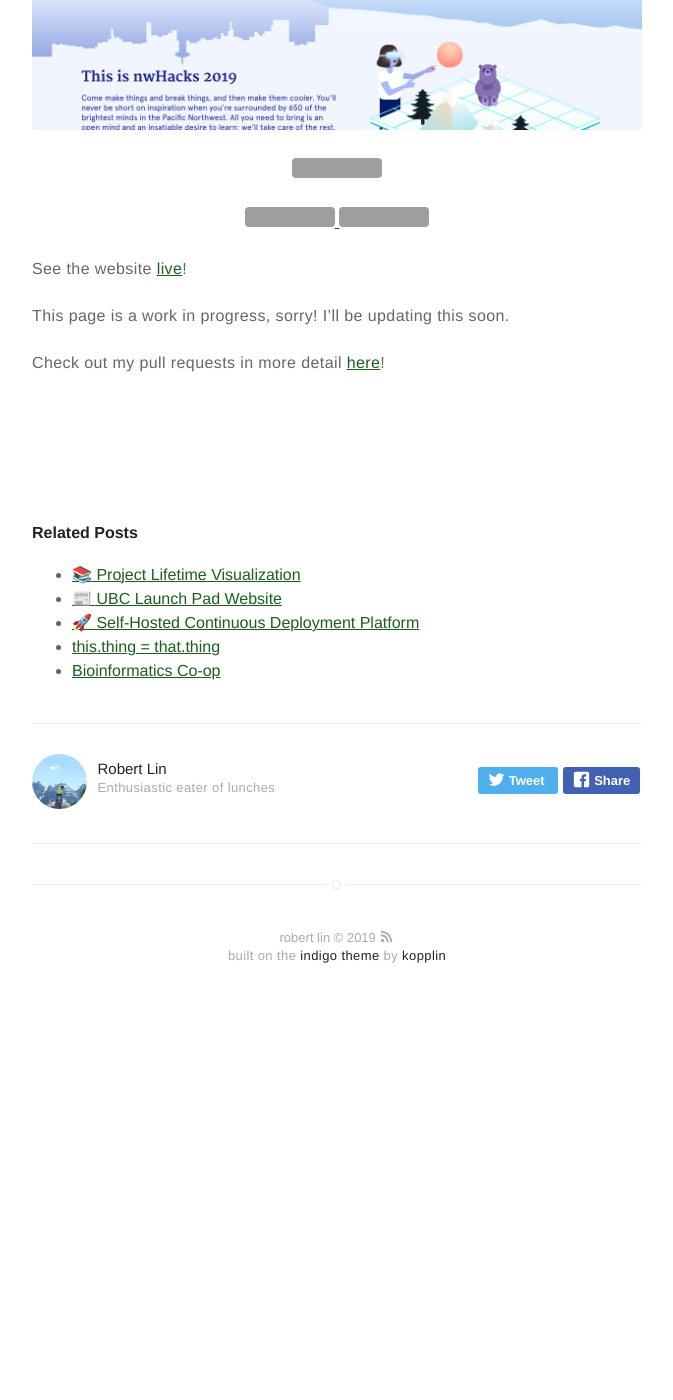
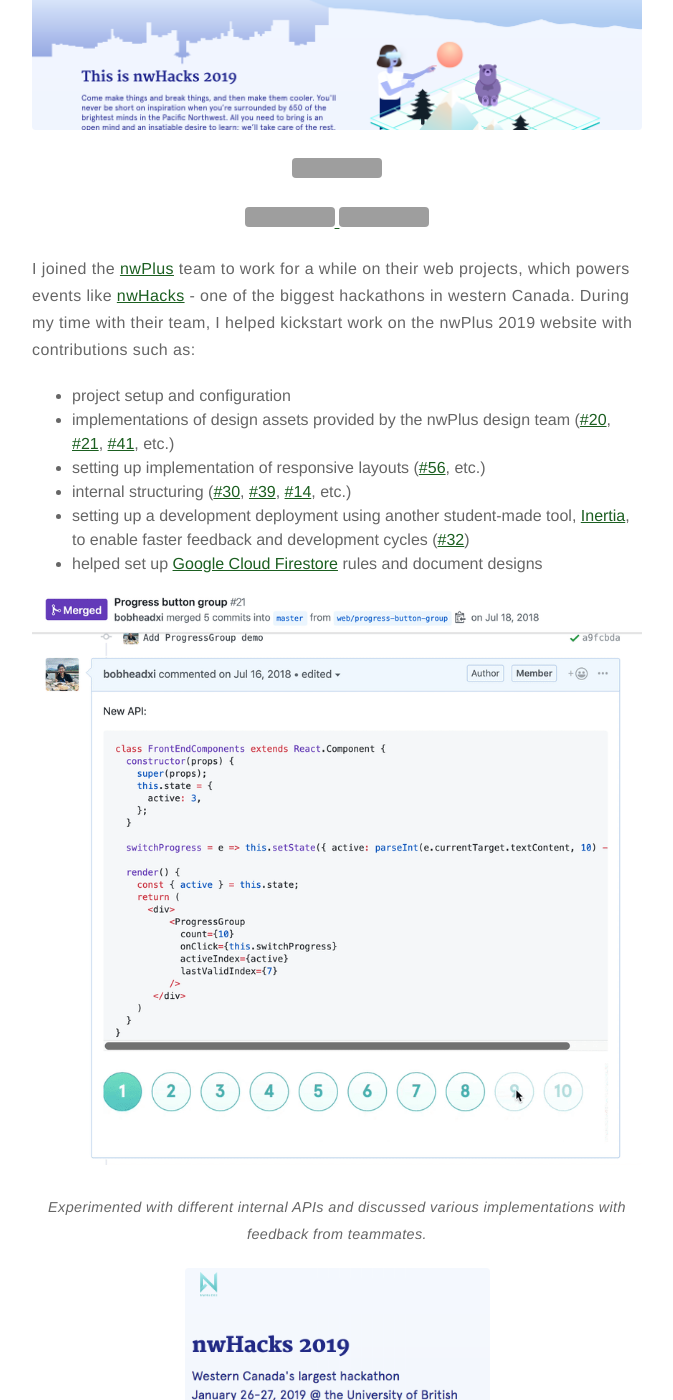
Before and after one commit to bobheadxi/bobheadxi.github.io, a Jekyll site: the page built from _posts/2018-06-30-nwhacks2019.md, in a window 1280 px wide and 1400 px high, scrolled down 597 px. Shown: the whole window, without its empty margins (303-976 px from the left). Built offline with Jekyll 4.4.1, drawn with Linux system fonts in a browser that asks for light colours; emoji names are drawn with the system emoji font; before the commit the page ends 1624 px from its top, so only the background shows below that; some of the changed text lies outside the part shown; grey boxes are pictures that could not be loaded.

Commit message:
update nwhacks page with details

```diff
--- a/_posts/2018-06-30-nwhacks2019.md
+++ b/_posts/2018-06-30-nwhacks2019.md
@@ -40,10 +40,52 @@
     </a>
 </p>
 
-See the website [live](https://nwplus.github.io/nwhacks2019)!
+I joined the [nwPlus](https://www.nwplus.io/) team to work for a while on their
+web projects, which powers events like [nwHacks](https://www.nwhacks.io/) - one
+of the biggest hackathons in western Canada. During my time with their team, I
+helped kickstart work on the nwPlus 2019 website with contributions such as:
 
-This page is a work in progress, sorry! I'll be updating this soon.
+* project setup and configuration
+* implementations of design assets provided by the nwPlus design team
+  ([#20](https://github.com/nwplus/nwhacks2019/pull/20), [#21](https://github.com/nwplus/nwhacks2019/pull/21),
+  [#41](https://github.com/nwplus/nwhacks2019/pull/41), etc.)
+* setting up implementation of responsive layouts
+  ([#56](https://github.com/nwplus/nwhacks2019/pull/56), etc.)
+* internal structuring
+  ([#30](https://github.com/nwplus/nwhacks2019/pull/30), [#39](https://github.com/nwplus/nwhacks2019/pull/39), [#14](https://github.com/nwplus/nwhacks2019/pull/14), etc.)
+* setting up a development deployment using another student-made tool,
+  [Inertia](https://github.com/ubclaunchpad/inertia), to enable faster feedback
+  and development cycles ([#32](https://github.com/nwplus/nwhacks2019/pull/32))
+* helped set up [Google Cloud Firestore](https://firebase.google.com/docs/firestore/)
+  rules and document designs
 
-Check out my pull requests in more detail [here](https://github.com/nwplus/nwhacks2019/pulls?q=is%3Apr+author%3Abobheadxi+is%3Aclosed)!
+<p align="center">
+  <img src="/assets/images/projects/nwhacks-pr-buttons.gif" width="100%" />
+</p>
+
+<p align="center">
+  <i style="font-size:90%;">Experimented with different internal APIs and
+  discussed various implementations with feedback from teammates.</i>
+</p>
+
+<p align="center">
+  <img src="/assets/images/projects/nwhacks-mobile.png" width="50%" />
+</p>
+
+<p align="center">
+  <i style="font-size:90%;">Fully response website! More examples at
+  <a href="https://github.com/nwplus/nwhacks2019/pull/56">#56</a>.</i>
+</p>
+
+<p align="center">
+  <img src="/assets/images/projects/nwhacks-navbar.gif" width="100%" />
+</p>
+
+<p align="center">
+  <i style="font-size:90%;">More experimentation, from
+  <a href="https://github.com/nwplus/nwhacks2019/pull/41">#41</a>.</i>
+</p>
+
+Check out my pull requests in more detail [here](https://github.com/nwplus/nwhacks2019/pulls?q=is%3Apr+author%3Abobheadxi+is%3Aclosed), and see the website [live](https://nwplus.github.io/nwhacks2019)!
 
 <br />
```
Also changed, not shown: other parts of _posts/2018-06-30-nwhacks2019.md (+1 -1 lines), assets/images/projects/nwhacks-button-dev.gif (added), assets/images/projects/nwhacks-mobile.png (added), assets/images/projects/nwhacks-pr-buttons.gif (added), 1 other file.
